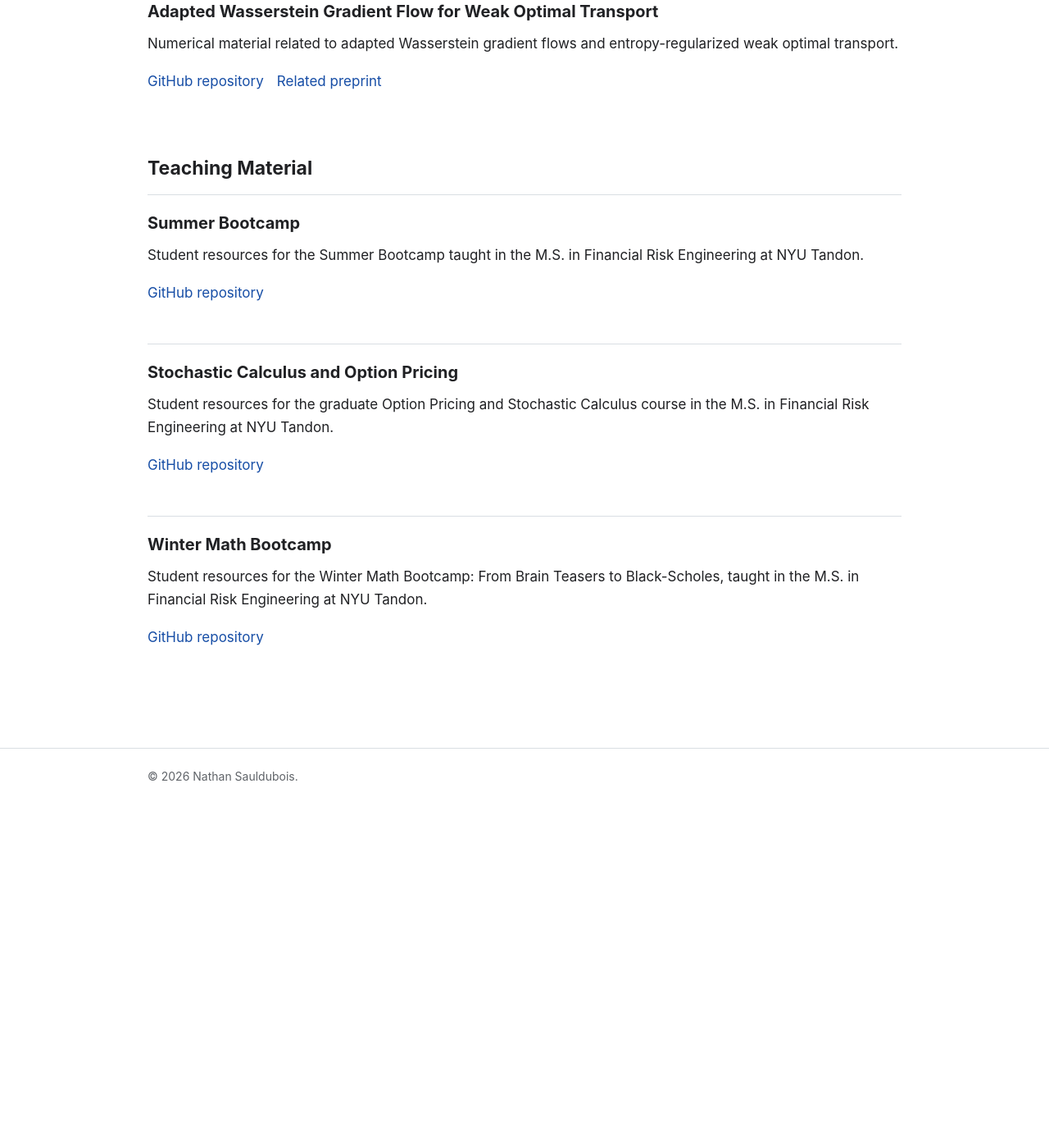
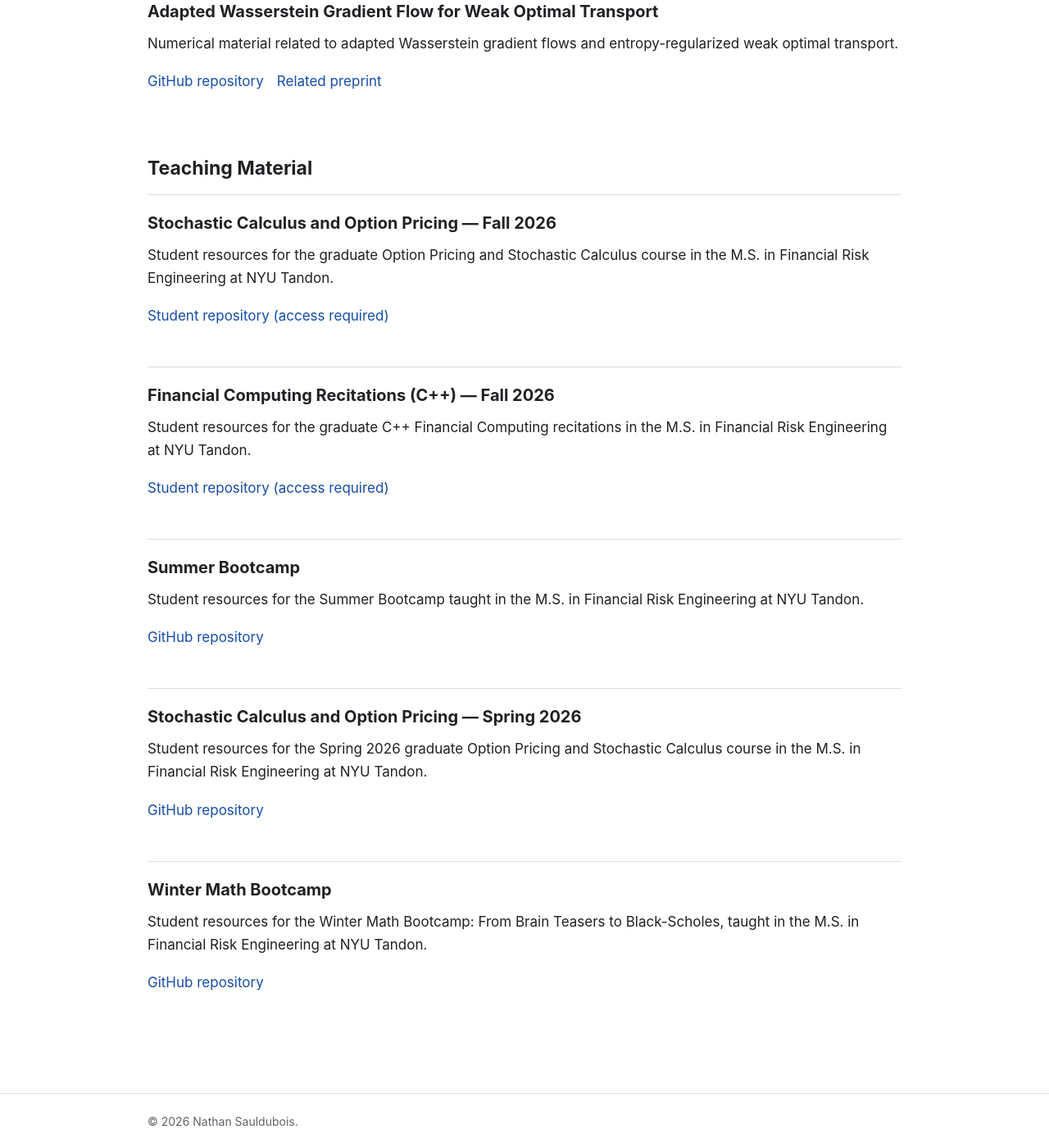
Before and after one commit to NathanSauldubois/nathansauldubois.github.io, a Jekyll site: the page built from repositories.md, in a window 1280 px wide and 1400 px high, scrolled down 871 px. Shown: the whole window at 82% size. Built offline with Jekyll 4.4.1, drawn with Linux system fonts in a browser that asks for light colours; before the commit the page ends 1852 px from its top, so only the background shows below that.

Commit message:
Link Fall 2026 student repositories on teaching and code pages

```diff
--- a/repositories.md
+++ b/repositories.md
@@ -37,13 +37,23 @@ Selected research code and teaching material.
 
 <ul class="repository-list">
   <li>
+    <h2>Stochastic Calculus and Option Pricing &mdash; Fall 2026</h2>
+    <p>Student resources for the graduate Option Pricing and Stochastic Calculus course in the M.S. in Financial Risk Engineering at NYU Tandon.</p>
+    <p><a href="https://github.com/NathanSauldubois/stochastic-calculus-option-pricing-fall-2026-students">Student repository (access required)</a></p>
+  </li>
+  <li>
+    <h2>Financial Computing Recitations (C++) &mdash; Fall 2026</h2>
+    <p>Student resources for the graduate C++ Financial Computing recitations in the M.S. in Financial Risk Engineering at NYU Tandon.</p>
+    <p><a href="https://github.com/NathanSauldubois/cpp-financial-computing-fall-2026-students">Student repository (access required)</a></p>
+  </li>
+  <li>
     <h2>Summer Bootcamp</h2>
     <p>Student resources for the Summer Bootcamp taught in the M.S. in Financial Risk Engineering at NYU Tandon.</p>
     <p><a href="https://github.com/NathanSauldubois/Summer-Bootcamp.git">GitHub repository</a></p>
   </li>
   <li>
-    <h2>Stochastic Calculus and Option Pricing</h2>
-    <p>Student resources for the graduate Option Pricing and Stochastic Calculus course in the M.S. in Financial Risk Engineering at NYU Tandon.</p>
+    <h2>Stochastic Calculus and Option Pricing &mdash; Spring 2026</h2>
+    <p>Student resources for the Spring 2026 graduate Option Pricing and Stochastic Calculus course in the M.S. in Financial Risk Engineering at NYU Tandon.</p>
     <p><a href="https://github.com/NathanSauldubois/Student-Ressources-Stochastic-Calculus-and-Option-Pricing.git">GitHub repository</a></p>
   </li>
   <li>
```
Also changed, not shown: teaching.md (+3 -1 lines).
